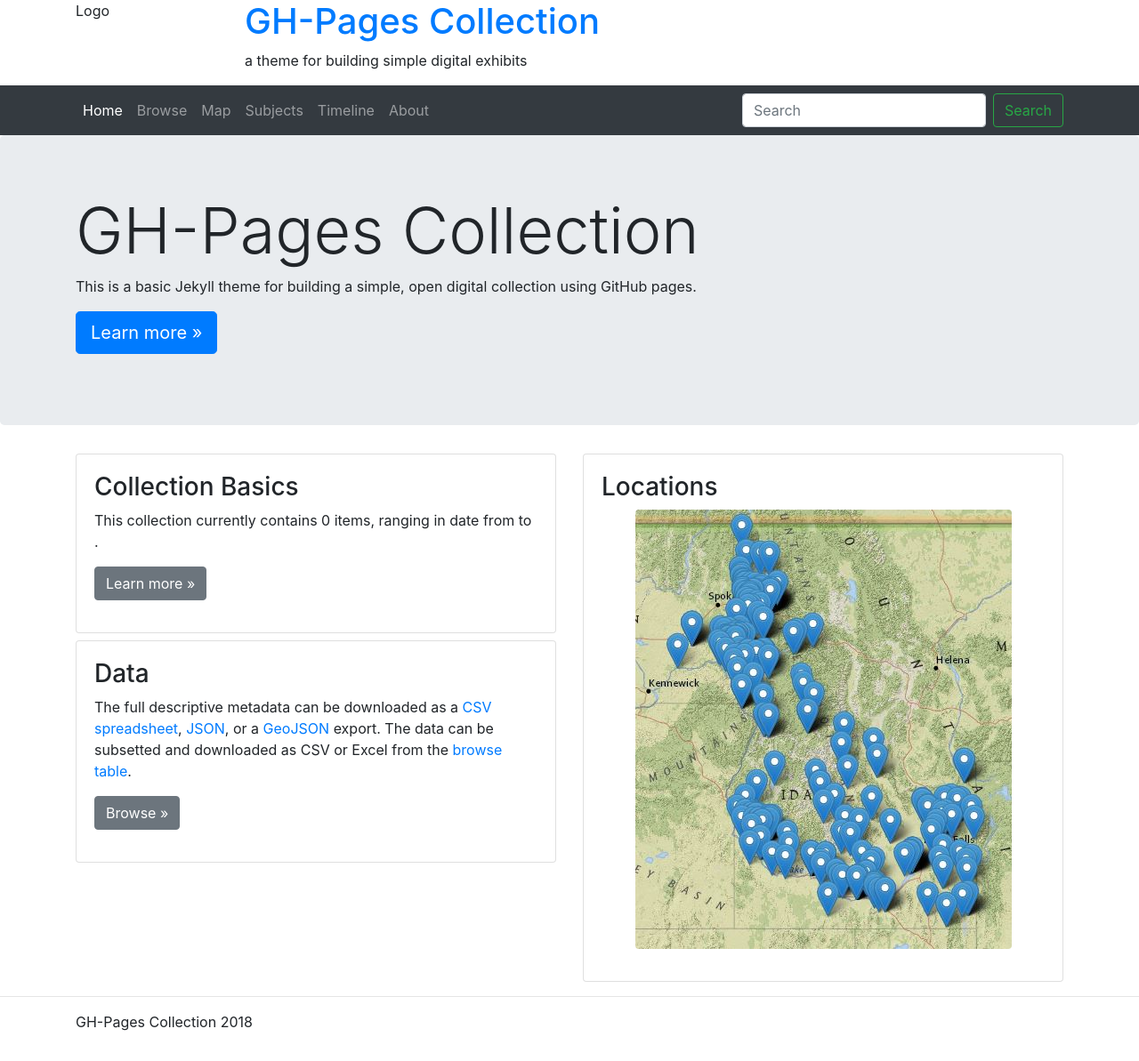
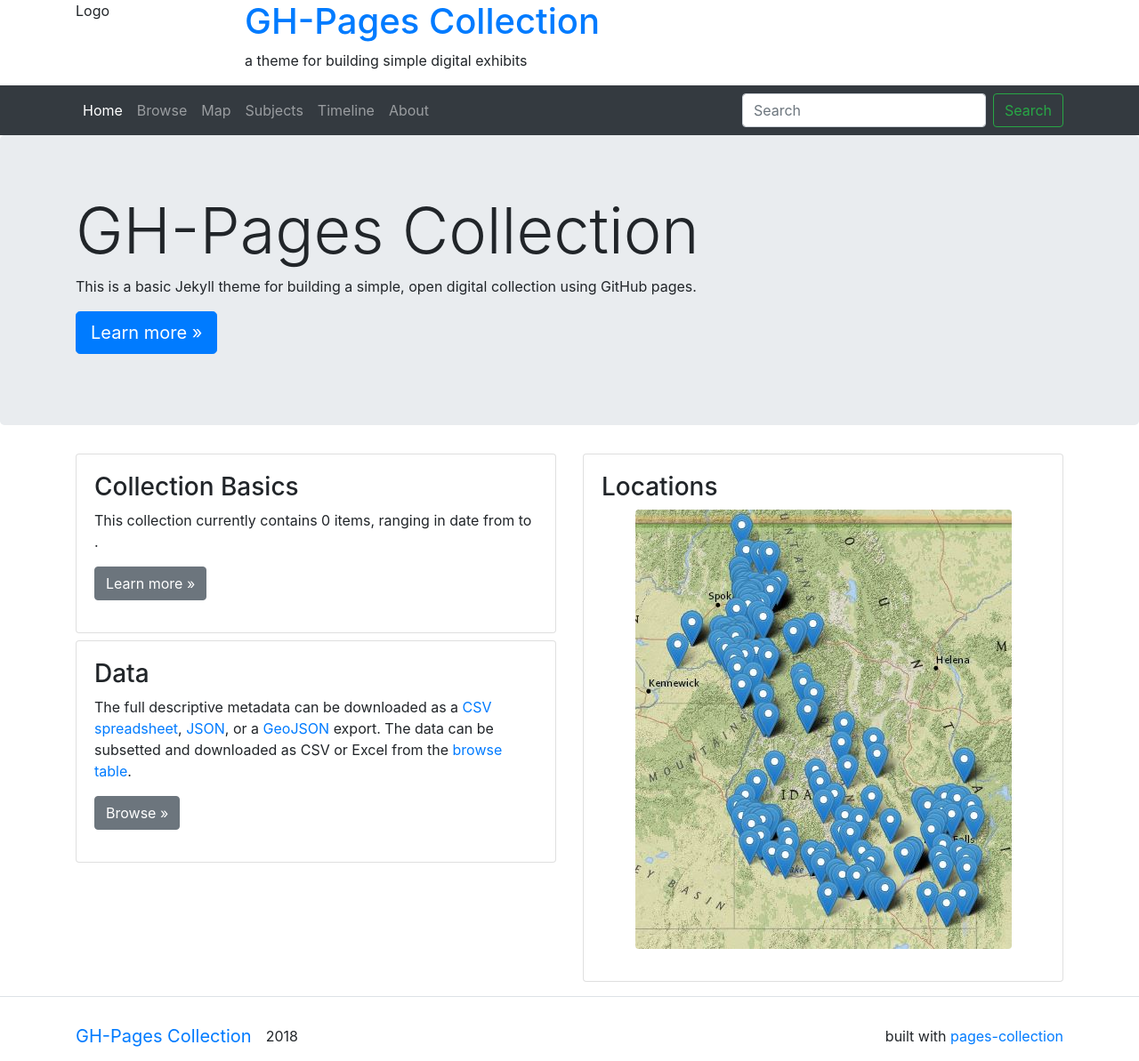
Before and after one commit to uidaholib/pages-collection, a Jekyll site: the page built from index.md, in a window 1280 px wide. Shown: the whole page at 89% size. Built offline with Jekyll 4.4.1, drawn with Linux system fonts in a browser that asks for light colours.

Commit message:
update footers

```diff
--- a/_includes/footer.html
+++ b/_includes/footer.html
@@ -1,4 +1,7 @@
-<hr>
-<footer class="container">
-    <p>{{ site.title }} 2018</p>
+<footer class="navbar nav-light border-top mt-3">
+    <div class="container pt-3">
+        <a class="navbar-brand" href="{{ "/" | absolute_url }}">{{ site.title }}</a>
+        <span class="navbar-text navbar-nav mr-auto">2018</span><br>
+        <span class="navbar-text navbar-nav">built with <a href="https://github.com/uidaholib/pages-collection" target="_blank">pages-collection</a></span>
+    </div>
 </footer>
```
